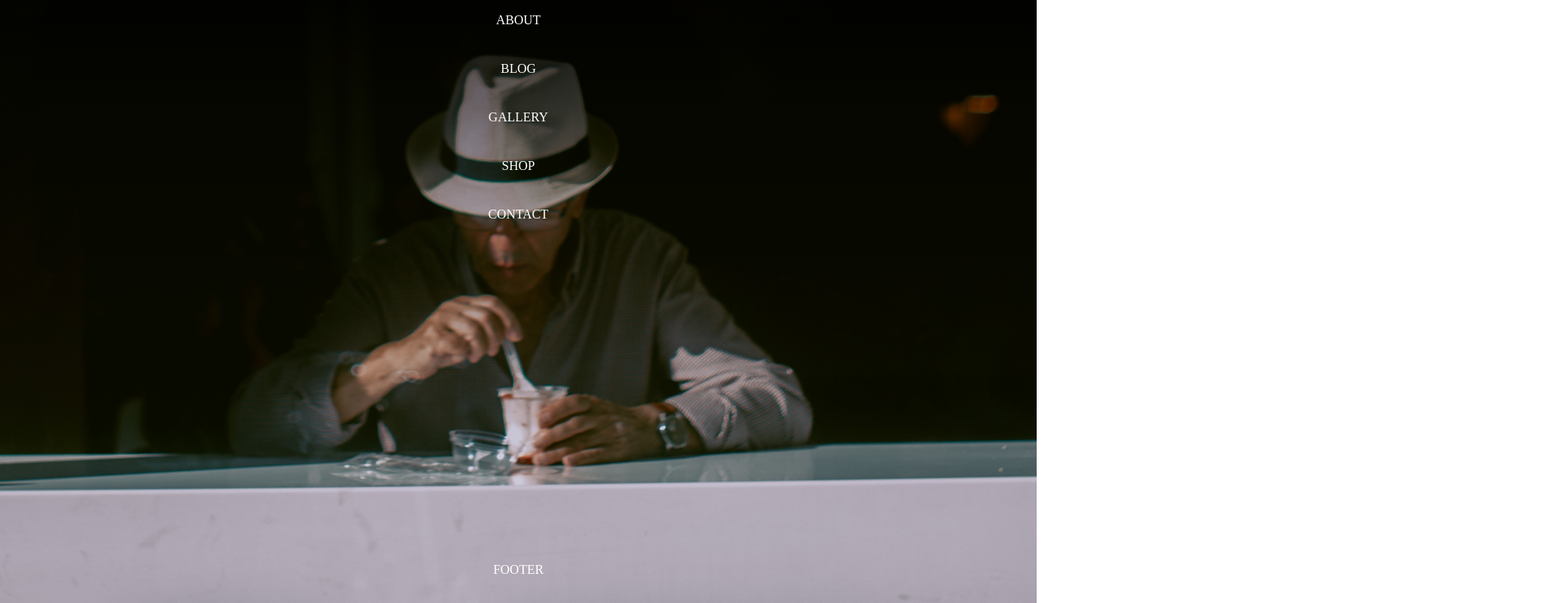
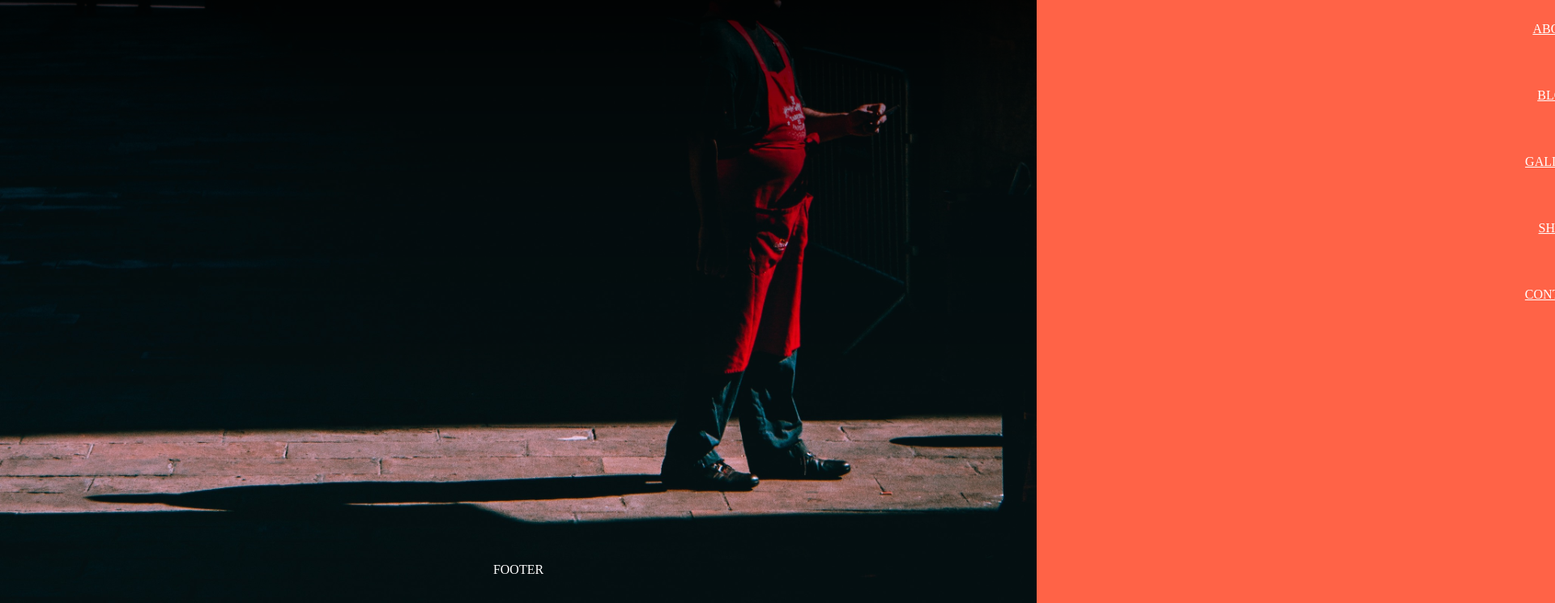
Before and after one commit to liamrdawson/Liam-Dawson-Photography, a plain HTML site: page index.html in a window 1280 px wide. Shown: the part 55-800 px from the top of the page at 81% size, 1920 px wide, since content can reach past the window. Drawn offline with Linux system fonts and the light colour scheme.

Commit message:
remove bg image from body element tag and add attributes to hero1, hero2, hero3 classes to add to body. Use JS to transition between images at intervals

```diff
--- a/SCSS/base/_base.scss
+++ b/SCSS/base/_base.scss
@@ -30,5 +30,8 @@ main {
 a {
     color: white;
     text-transform: uppercase;
-    text-decoration: none;
+    &:hover {
+        text-decoration: none;
+        color: red;
+    }
 }
--- a/SCSS/components/_images.scss
+++ b/SCSS/components/_images.scss
@@ -5,7 +5,7 @@ img {
     z-index: -1;
 }
 
-body {
+.hero1 {
     background:
         linear-gradient(black, rgba(0,0,0,0.5) 20%, rgba(0,0,0,0.2) 40%, transparent 80%),
         url(../Gallery/IMG_9063.jpg);
@@ -13,3 +13,21 @@ body {
     background-position-x: 50%;
     background-position-y: 100%;
 }
+
+.hero2 {
+    background:
+        linear-gradient(black, rgba(0,0,0,0.5) 20%, rgba(0,0,0,0.2) 40%, transparent 80%),
+        url(../Gallery/IMG_8894-2.jpg);
+    background-size: cover;
+    background-position-x: 50%;
+    background-position-y: 100%;
+}
+
+.hero3 {
+    background:
+        linear-gradient(black, rgba(0,0,0,0.5) 20%, rgba(0,0,0,0.2) 40%, transparent 80%),
+        url(../Gallery/IMG_9485.jpg);
+    background-size: cover;
+    background-position-x: 100%;
+    background-position-y: 100%;
+}
--- a/SCSS/components/_nav.scss
+++ b/SCSS/components/_nav.scss
@@ -6,10 +6,11 @@ nav {
     justify-content: center;
 
     top: 50px;
-    width: 80vw;
-    left: 10vw;
-    height: 300px;
-    //transform: translate3d(100vw, 0, 0);
+    width: 100vw;
+    height: calc(100vh - 50px);
+    transform: translate3d(100vw, 0, 0);
+
+    background-color: tomato;
 }
 
 ul {
@@ -21,7 +22,10 @@ ul {
     display: flex;
     flex-direction: column;
     align-items: center;
-    justify-content: space-around;
+    //justify-content: space-around;
+    li {
+        margin: 2rem;
+    }
 }
 
 .burger {
--- a/SCSS/layout/_header.scss
+++ b/SCSS/layout/_header.scss
@@ -11,8 +11,4 @@ header {
 h1 {
     margin: 0;
     display: inline-block;
-    a {
-        color: white;
-        text-decoration: none;
-    }
 }
--- a/index.html
+++ b/index.html
@@ -5,7 +5,7 @@
 	<link rel="stylesheet" media="screen" href="CSS/style.css">
 	<meta name="viewport" content="width=device-width, initial-scale=1.0"/>
   </head>
-  <body>
+  <body class="hero3">
 
     <!-- <img src="Gallery/IMG_9485.jpg" alt="sun and smoke"> -->
 
```
Also changed, not shown: CSS/style.css.
